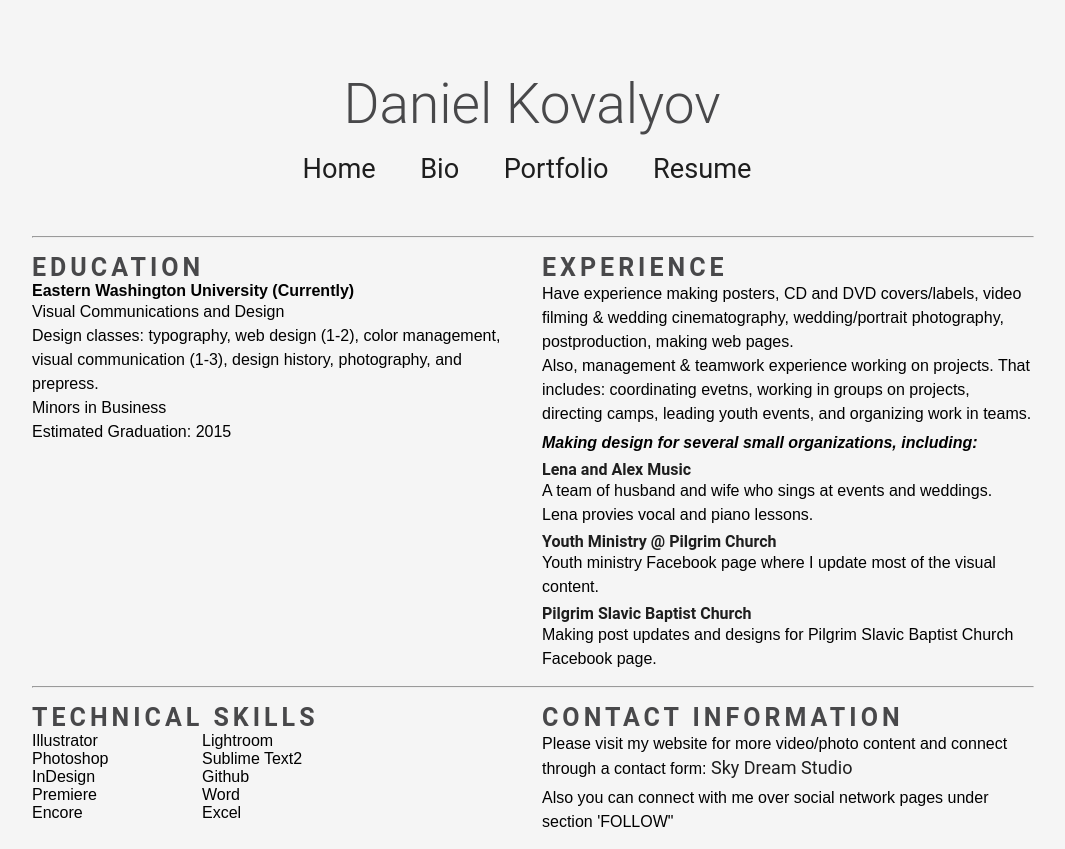
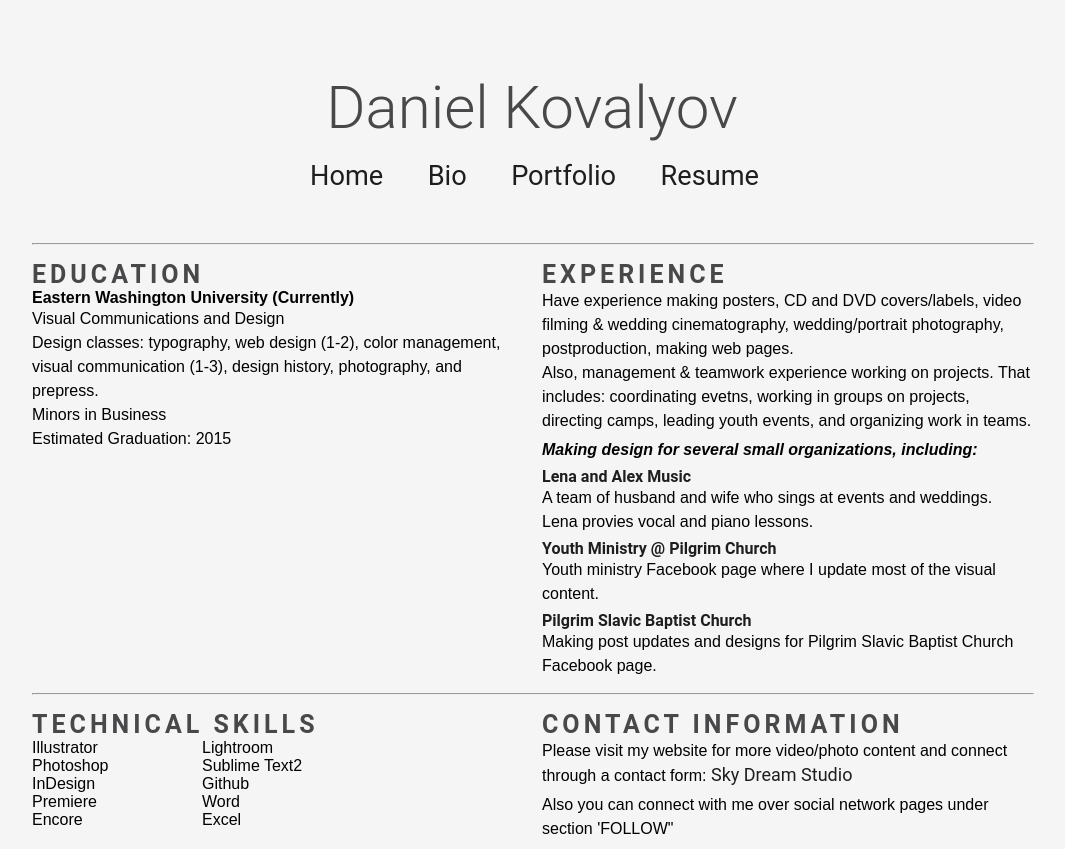
Before and after one commit to danielk7/p2-resume, a plain HTML site: page index.html in a window 1280 px wide. Shown: the top 849 px of the page, without its empty margins (108-1173 px from the left). Drawn offline with Linux system fonts and the light colour scheme; a web font is replaced by a local one.

Commit message:
Version 9
* General Alignment Corrections

```diff
--- a/css/styles.css
+++ b/css/styles.css
@@ -31,7 +31,7 @@ header:after{
 }
 
 h1{
-  font: 55px 'roboto', sans-serif;
+  font: 60px 'roboto', sans-serif;
   font-weight:300;
   color:#48484A;
   text-align:center;
@@ -55,7 +55,7 @@ nav {
 nav ul {
   margin:0;
   margin-top:0px;
-  margin-right:60px;
+  margin-right:45px;
   padding:40;
 }
 
```
